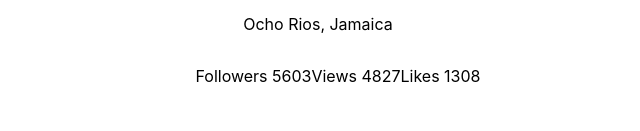
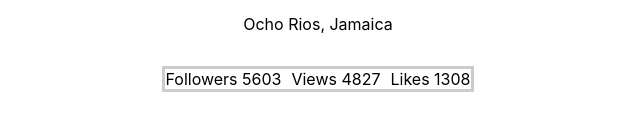
Before and after one commit to Vladyslav6/goit-react-hw-01-components, a React (Create React App) app: page / in a window 1280 px wide. Shown: the part 341-472 px from the top of the page, without its empty margins (322-962 px from the left). Built offline with nearby package versions, Linux system fonts and the light colour scheme.

Commit message:
nextFixFirst

```diff
--- a/src/components/Profil/Profil.css
+++ b/src/components/Profil/Profil.css
@@ -27,6 +27,10 @@ border-radius: 50%;
 
 .stats {
   display: flex;
-  list-style: none;
+  list-style-type: none;
+
+  padding-left: 0;
   justify-content: space-around;
+  gap:10px;
+  border: 3px solid #ccc;
 }
```
